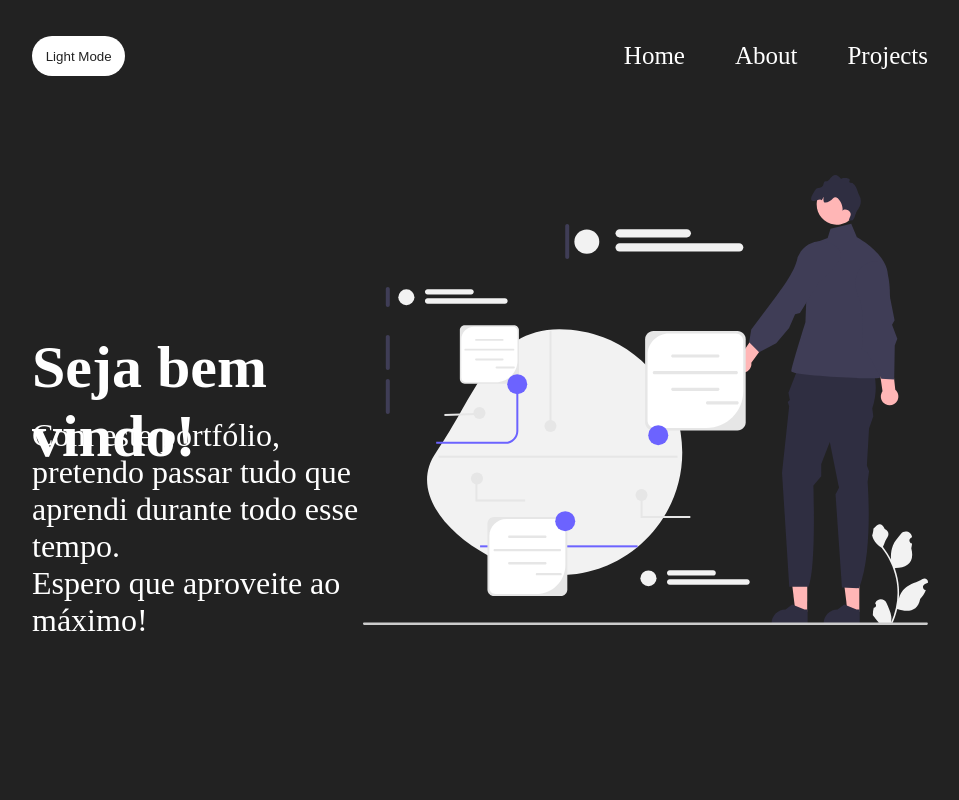
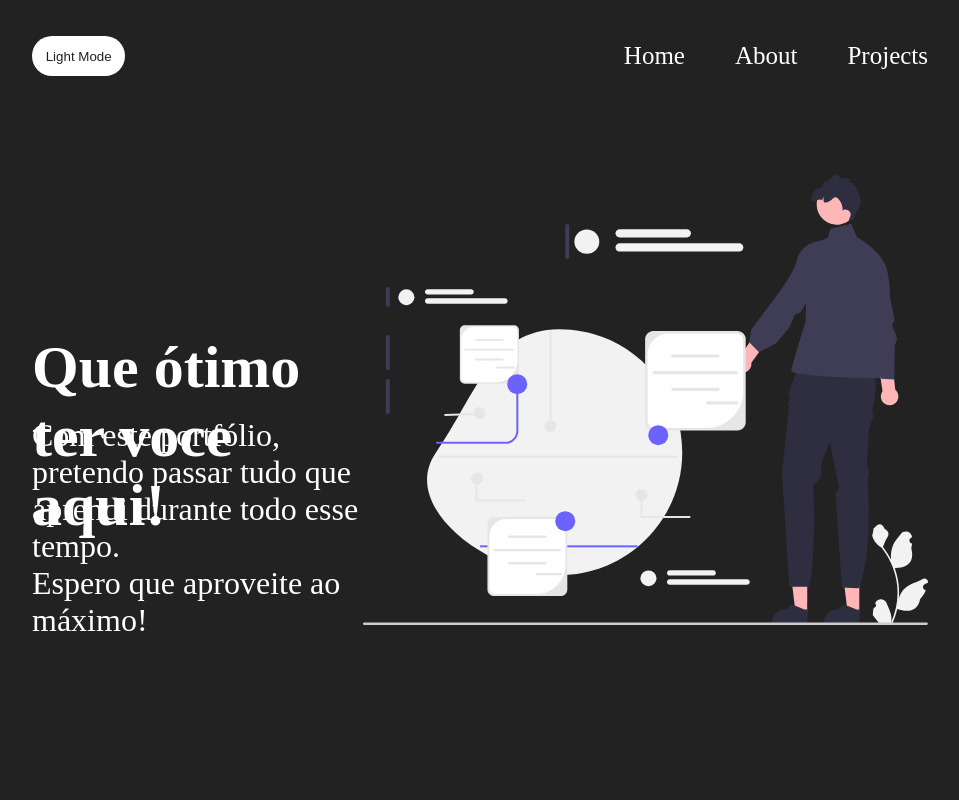
Before and after one commit to arturwatana/my-page, a React (Vite) app: page / in a window 1280 px wide. Both pictures are taken after a click on the button "Acessar". Shown: the top 800 px of the page, without its empty margins (160-1119 px from the left). Built offline with nearby package versions, Linux system fonts and the light colour scheme.

Commit message:
fix: welcome

```diff
--- a/src/pages/NewHome.tsx
+++ b/src/pages/NewHome.tsx
@@ -282,12 +282,12 @@ export default function NewHome() {
       : colors.darkMode["font-primary"]};
 
     h1 {
-      font-size: 36px;
+      font-size: 40px;
     }
 
     p {
       margin-top: 2em;
-      font-size: 22px;
+      font-size: 25px;
     }
 
     div {
@@ -362,7 +362,7 @@ export default function NewHome() {
               <FirstSection className="section-1">
                 <div className="content">
                   <div className="tittle">
-                    <h1>Seja bem vindo!</h1>
+                    <h1>Que ótimo ter voce aqui!</h1>
                   </div>
                   <div className="description">
                     <p>
```
